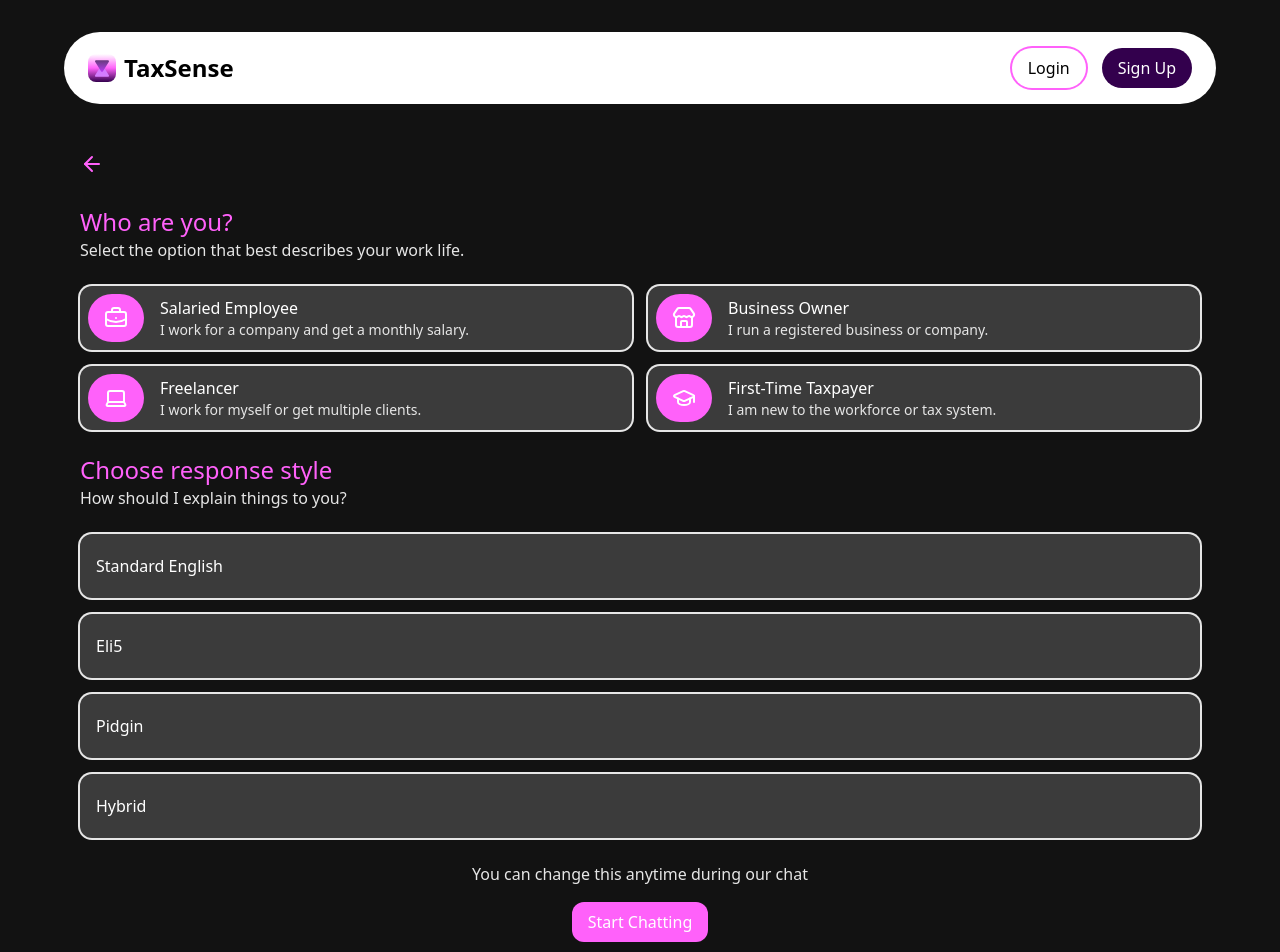
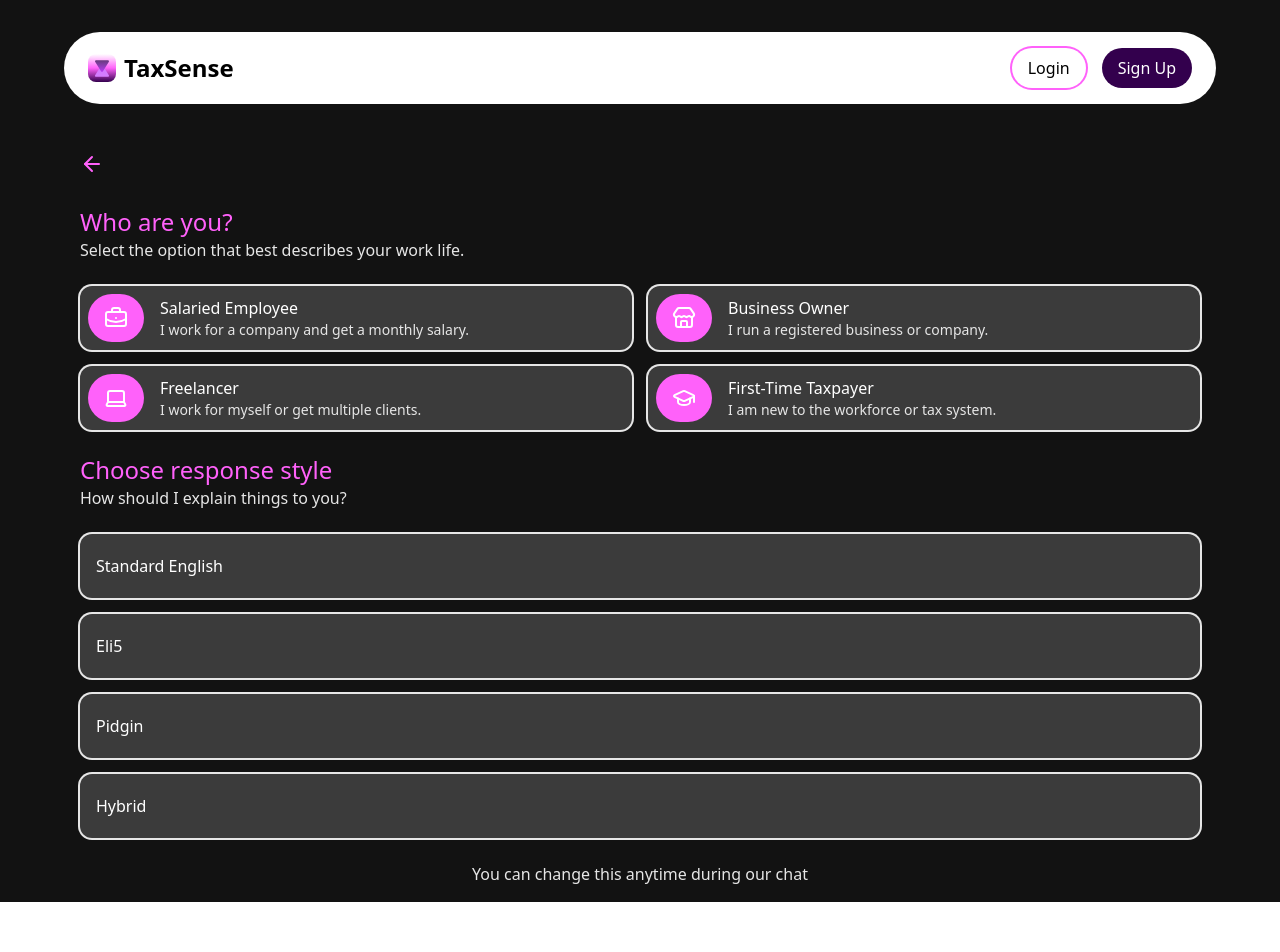
Before and after one commit to hassanismailtech/tax-mate, a React (Vite) app: page /setup in a window 1280 px wide. Shown: the top 952 px of the page. After the commit the page ends 902 px from the top, so only its background shows below. Built offline with nearby package versions, Linux system fonts and the light colour scheme.

Commit message:
fix(pages/userSetup): render StartChatButton component when userType and response are selected

```diff
--- a/src/pages/UserSetup/UserSetup.jsx
+++ b/src/pages/UserSetup/UserSetup.jsx
@@ -3,8 +3,12 @@ import EmploymentTypeSelector from "../../shared/ui/EmploymentTypeSelector";
 import { useNavigate } from "react-router";
 import ResponseStyleSelector from "../../shared/ui/ResponseStyleSelector";
 import StartChatButton from "../../shared/ui/StartChatButton";
+import { useState } from "react";
 
 export default function UserSetup() {
+  const [userType, setUserType] = useState(null);
+  const [response, setResponse] = useState(null);
+
   const navigate = useNavigate();
 
   const handleclick = () => {
@@ -33,7 +37,7 @@ export default function UserSetup() {
           </p>
         </header>
 
-        <EmploymentTypeSelector />
+        <EmploymentTypeSelector userType={userType} setUserType={setUserType} />
       </section>
 
       <section className="flex flex-col gap-6">
@@ -46,14 +50,14 @@ export default function UserSetup() {
           </p>
         </header>
 
-        <ResponseStyleSelector />
+        <ResponseStyleSelector response={response} setResponse={setResponse} />
 
         <footer className="flex flex-col gap-4 items-center">
           <p className="text-md text-[hsl(var(--color-secondary))]">
             You can change this anytime during our chat
           </p>
 
-          <StartChatButton />
+          {userType && response && <StartChatButton />}
         </footer>
       </section>
     </main>
--- a/src/shared/ui/EmploymentTypeSelector.jsx
+++ b/src/shared/ui/EmploymentTypeSelector.jsx
@@ -1,5 +1,4 @@
 import { BriefcaseBusiness, Store, Laptop, GraduationCap } from "lucide-react";
-import { useState } from "react";
 
 const employmentTypeArr = [
   {
@@ -28,9 +27,7 @@ const employmentTypeArr = [
   },
 ];
 
-export default function EmploymentTypeSelector() {
-  const [userType, setUserType] = useState(null);
-
+export default function EmploymentTypeSelector({ userType, setUserType }) {
   const handleSelectType = (index) => {
     setUserType(employmentTypeArr[index]);
   };
--- a/src/shared/ui/ResponseStyleSelector.jsx
+++ b/src/shared/ui/ResponseStyleSelector.jsx
@@ -1,5 +1,3 @@
-import { useState } from "react";
-
 const responseStyleArr = [
   {
     id: 1,
@@ -19,9 +17,7 @@ const responseStyleArr = [
   },
 ];
 
-export default function ResponseStyleSelector() {
-  const [response, setResponse] = useState(null);
-
+export default function ResponseStyleSelector({ response, setResponse }) {
   const handleClick = (index) => {
     setResponse(responseStyleArr[index]);
   };
```
